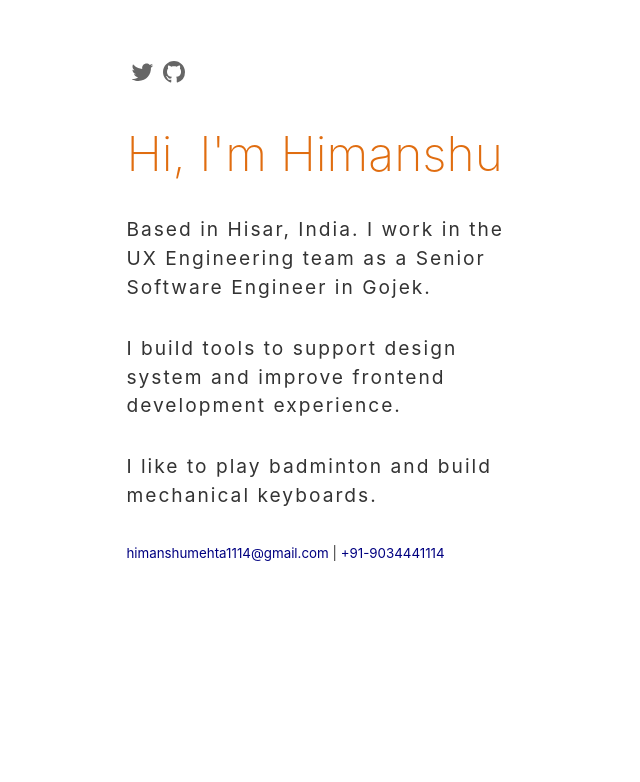
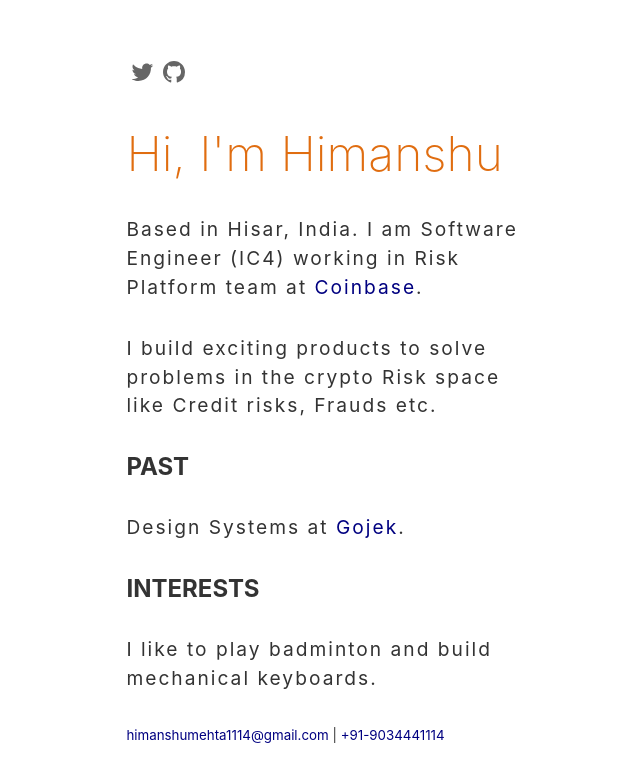
Before and after one commit to himanshumehta1114/himanshumehta.xyz, a Svelte app: page / in a window 1280 px wide. Shown: the top 782 px of the page, without its empty margins (8-648 px from the left). Built offline with nearby package versions, Linux system fonts and the light colour scheme.

Commit message:
📝 update work exp

```diff
--- a/src/App.svelte
+++ b/src/App.svelte
@@ -34,13 +34,16 @@
   </div>
   <h1>Hi, I'm {name}</h1>
   <p>
-    Based in Hisar, India. I work in the UX Engineering team as a Senior
-    Software Engineer in Gojek.
+    Based in Hisar, India. I am Software Engineer (IC4) working in Risk Platform team at <a href="https://www.coinbase.com/" target="_blank" title="Coinbase">Coinbase</a>.
   </p>
   <p>
-    I build tools to support design system and improve frontend development
-    experience.
+    I build exciting products to solve problems in the crypto Risk space like Credit risks, Frauds etc.
   </p>
+
+  <h2>PAST</h2>
+  <p>Design Systems at <a href="https://gojek.io" target="_blank" title="Gojek">Gojek</a>.</p>
+
+  <h2>INTERESTS</h2>
   <p>I like to play badminton and build mechanical keyboards.</p>
   <small>
     <a href="mailto:himanshumehta1114@gmail.com">himanshumehta1114@gmail.com</a>
```
Also changed, not shown: public/favicon.png.
